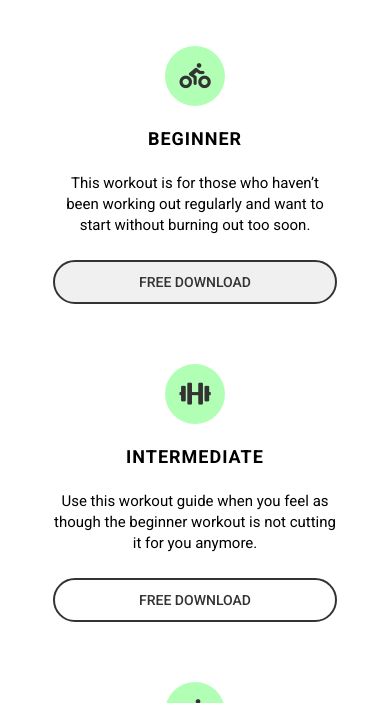
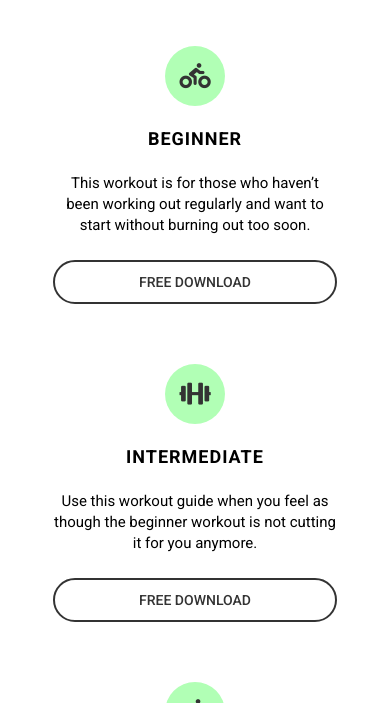
Before and after one commit to dillondipetrillo/lead-fitness, a plain HTML site: page index.html in a window 390 px wide. In both pictures the pointer is over the link 195 px from the left and 1040 px from the top of the page. Shown: the part 759-1462 px from the top of the page. Drawn offline with nearby package versions, Linux system fonts and the light colour scheme.

Commit message:
Update to mobile buttons

```diff
--- a/style.css
+++ b/style.css
@@ -1018,6 +1018,10 @@ header .navLinks li a:hover {
         min-width: 310px;
     }
 
+    .card a:hover {
+        background: none;
+    }
+
     /* CTA Section--------------------------------- */
 
     .cta-container {
```
